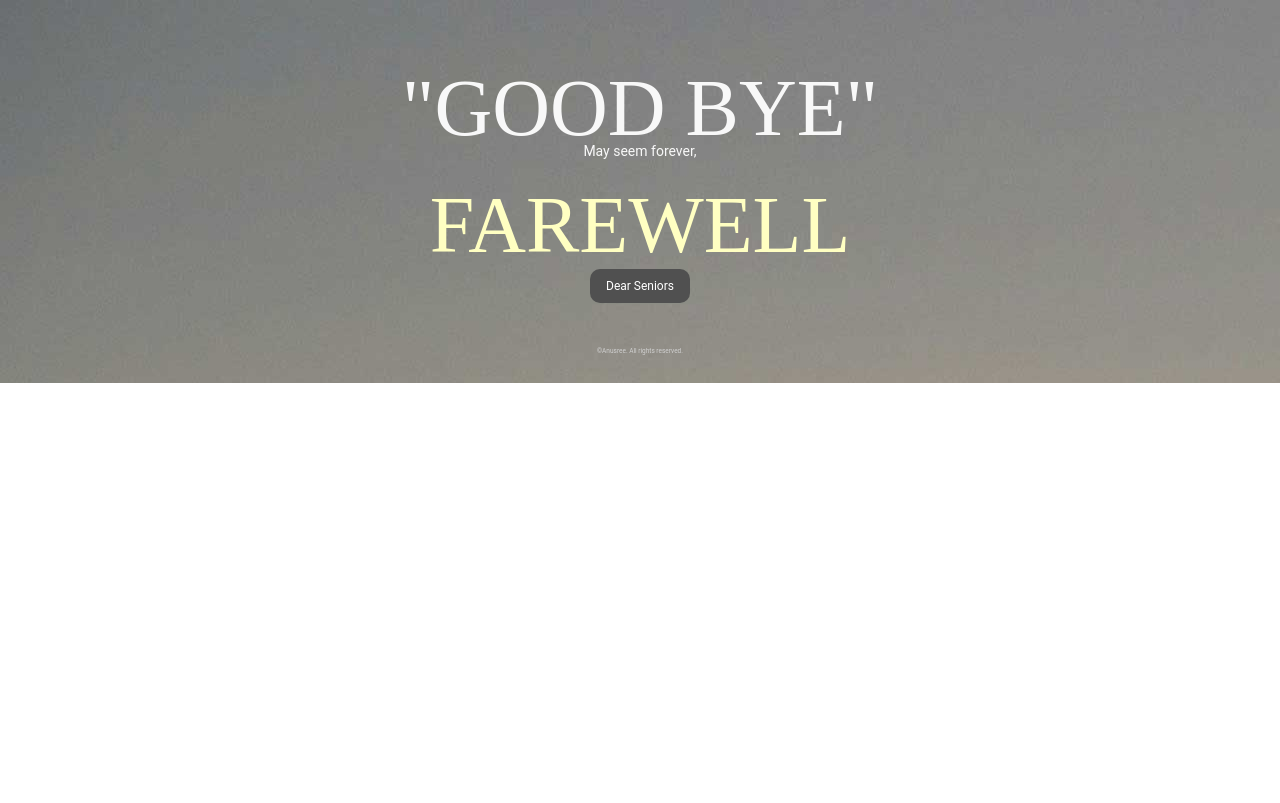
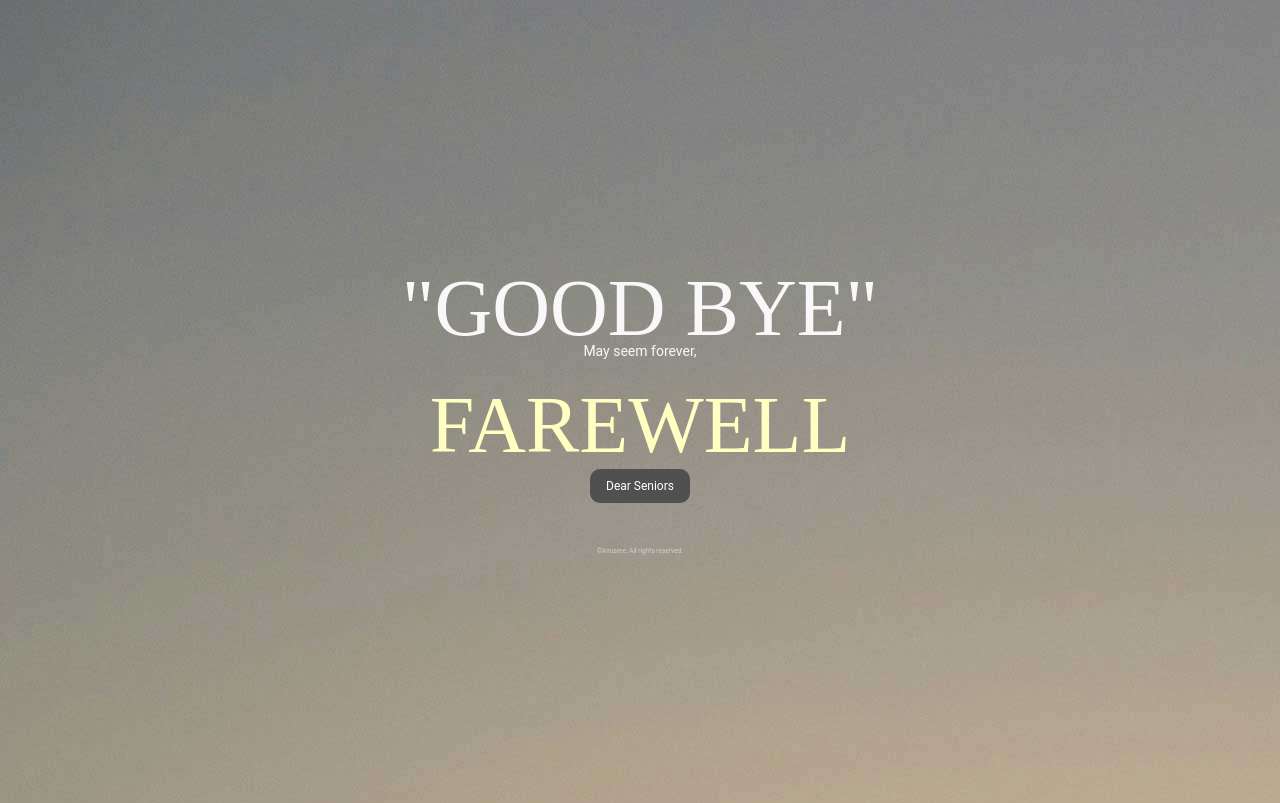
Before and after one commit to Faheem-Musthafa/party, a plain HTML site: page index.html in a window 1280 px wide. Drawn offline with nearby package versions, Linux system fonts and the light colour scheme; a web font is replaced by a local one.

Commit message:
chaged css

```diff
--- a/style.css
+++ b/style.css
@@ -1,5 +1,5 @@
 /* Header */
-.farewell{padding-top:60px;text-align: center;}
+.farewell{padding-top:260px;text-align: center;}
 .farewell h3{font-family:  "Dorsa", serif;font-size: 80px;margin: 0%;}
 .farewell h4{font-family:  "Dorsa", serif;font-size: 80px;color: #ffffc2;margin: 0%;}
 .farewell p{margin: 0%;font-size: 14px;margin-top: -15px;margin-bottom: 15px;}
@@ -7,13 +7,14 @@
 p.copyright{text-align: center;color: #d0d0d0;font-size: 6.5px;margin: 0;padding-top: 50px;}
 /* iphone */
 .farewell{background-image: url(images/image.jpg);overflow: hidden;width: 100%;color: #f8f8f8;text-align: center;
-font-family: "Roboto", sans-serif;padding-bottom: 0;background-repeat: no-repeat;padding-bottom: 20px;}
+font-family: "Roboto", sans-serif;background-repeat: no-repeat;padding-bottom: 240px;}
 .farewell a{font-family: "Roboto", sans-serif; font-size: 12px;
 border-radius: 10px;padding: 10px 16px;text-decoration: none;background-color: #505050;color: #fff;}
 .farewell a:hover, .farewell a:focus{border: none;transition: 0.4s;background-color: #f3f3f3;color: #030202;}
 /* Responsive */
-@media (min-width: 324px) and (max-width: 575.98px) {
+@media (min-width: 324px) {
 
 /*Inside responsive */
 .header-image{padding:0}
+.header-image img{width: 100%;}
 }
```
